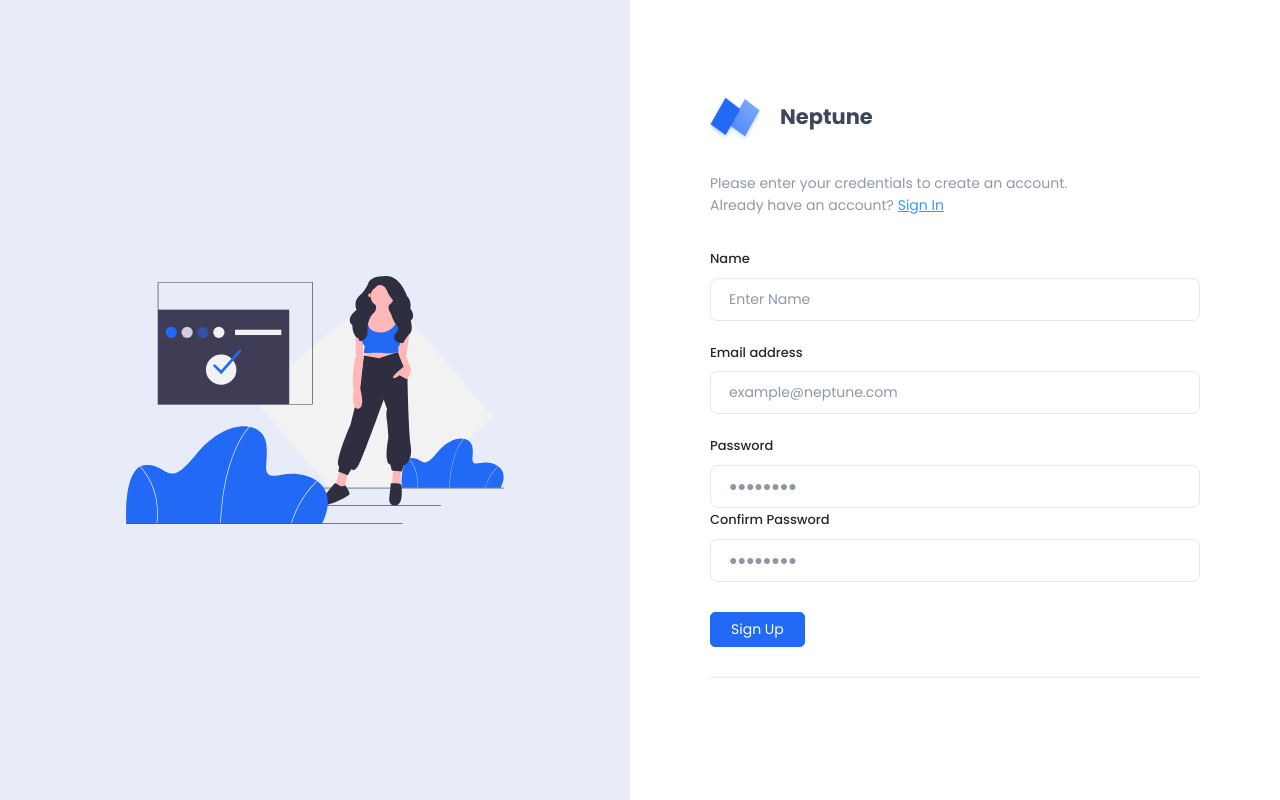
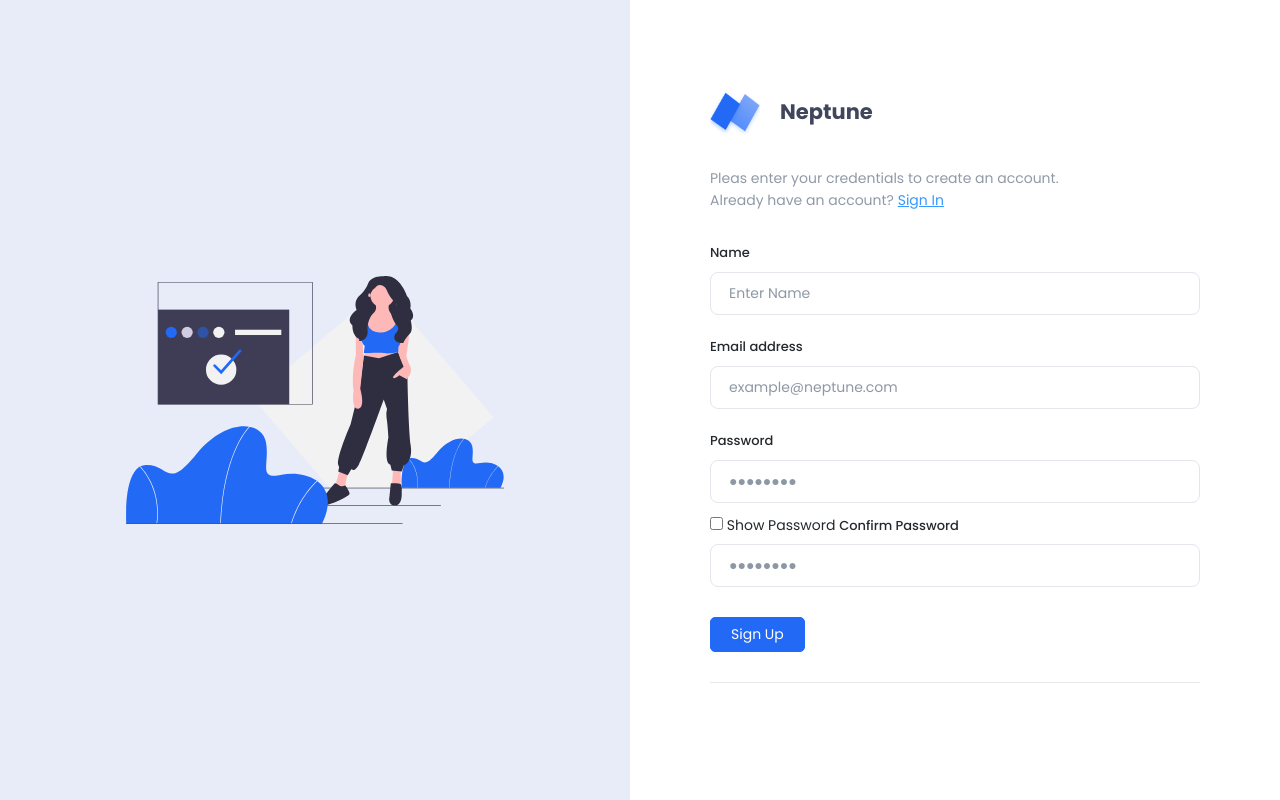
Before and after one commit to anikmondol/MIAWD-2403, a PHP site: page /register.php in a window 1280 px wide. Run offline with PHP 8.4, Linux system fonts and the light colour scheme.

Commit message:
added this register.php validiton file and register_post.php

```diff
--- a/Profolio-Web/register.php
+++ b/Profolio-Web/register.php
@@ -1,4 +1,4 @@
-<?php session_start();?>
+<?php session_start(); ?>
 
 <!DOCTYPE html>
 <html lang="en">
@@ -49,29 +49,58 @@
             <div class="logo">
                 <a href="index.html">Neptune</a>
             </div>
-            <p class="auth-description">Please enter your credentials to create an account.<br>Already have an account? <a href="sign-in.html">Sign In</a></p>
+            <p class="auth-description">Pleas enter your credentials to create an account.<br>Already have an account? <a href="sign-in.html">Sign In</a></p>
 
             <form action="register_post.php" method="POST">
 
                 <div class="auth-credentials m-b-xxl">
+
+
                     <label for="signUpUsername" class="form-label">Name</label>
-                <input name="name" type="text" class="form-control m-b-md"  aria-describedby="signUpUsername" placeholder="Enter Name">
+                    <input name="name" type="text" class="form-control m-b-md" aria-describedby="signUpUsername" placeholder="Enter Name">
                     <!-- name error start -->
                     <?php if (isset($_SESSION["name_error"])) {
                     ?>
                         <div id="emailHelp" class="form-text m-b-md text-danger"> <?php echo $_SESSION["name_error"]; ?> *</div>
-                <?php } unset($_SESSION["name_error"]); ?>
+                    <?php }
+                    unset($_SESSION["name_error"]); ?>
                     <!-- name error end -->
 
+
+
                     <label for="signUpEmail" class="form-label">Email address</label>
-                <input name="email" type="text" class="form-control m-b-md"  aria-describedby="signUpEmail" placeholder="example@neptune.com">
+                    <input name="email" type="text" class="form-control m-b-md" aria-describedby="signUpEmail" placeholder="example@neptune.com">
+                    <!-- email error start -->
+                    <?php if (isset($_SESSION["email_error"])) {
+                    ?>
+                        <div id="emailHelp" class="form-text m-b-md text-danger"> <?php echo $_SESSION["email_error"]; ?> *</div>
+                    <?php }
+                    unset($_SESSION["email_error"]); ?>
+                    <!-- email error end -->
+
 
                     <label for="signUpPassword" class="form-label">Password</label>
-                <input name="password" type="password" class="form-control"  aria-describedby="signUpPassword" placeholder="&#9679;&#9679;&#9679;&#9679;&#9679;&#9679;&#9679;&#9679;">
+                    <input id="myInput" name="password" type="password" class="form-control" aria-describedby="signUpPassword" placeholder="&#9679;&#9679;&#9679;&#9679;&#9679;&#9679;&#9679;&#9679;">
+                    <input class="my-3 lead" type="checkbox" onclick="myFunction()"> Show Password
+                    <!-- password error start -->
+                    <?php if (isset($_SESSION["password_error"])) {
+                    ?>
+                        <div id="emailHelp" class="form-text m-b-md text-danger"> <?php echo $_SESSION["password_error"]; ?> *</div>
+                    <?php }
+                    unset($_SESSION["password_error"]); ?>
+                    <!-- password error end -->
+
+                    <label for="signUpPassword" class="form-label">Confirm Password</label>
+                    <input name="c_password" type="password" class="form-control" aria-describedby="signUpPassword" placeholder="&#9679;&#9679;&#9679;&#9679;&#9679;&#9679;&#9679;&#9679;">
+                    <!-- Confirm_password error start -->
+                    <?php if (isset($_SESSION["c_password_error"])) {
+                    ?>
+                        <div id="emailHelp" class="form-text m-b-md text-danger"> <?php echo $_SESSION["c_password_error"]; ?> *</div>
+                    <?php }
+                    unset($_SESSION["c_password_error"]); ?>
+                    <!-- Confirm_password error end -->
 
 
-                <label for="signUpPassword" class="form-label">Confirm Password</label>
-                <input name="c_password" type="password" class="form-control"  aria-describedby="signUpPassword" placeholder="&#9679;&#9679;&#9679;&#9679;&#9679;&#9679;&#9679;&#9679;">
                 </div>
 
                 <div class="auth-submit">
@@ -90,6 +119,18 @@
     <script src="./dashboard_assets/assets/plugins/pace/pace.min.js"></script>
     <script src="./dashboard_assets/assets/js/main.min.js"></script>
     <script src="./dashboard_assets/assets/js/custom.js"></script>
+    <!-- custom js -->
+    <script>
+        function myFunction() {
+            var x = document.getElementById("myInput");
+            if (x.type === "password") {
+                x.type = "text";
+            } else {
+                x.type = "password";
+            }
+        }
+    </script>
+
 </body>
 
 </html>
```
Also changed, not shown: Profolio-Web/register_post.php (+77 -19 lines). Lines whose indentation alone changed are shown as unchanged.
